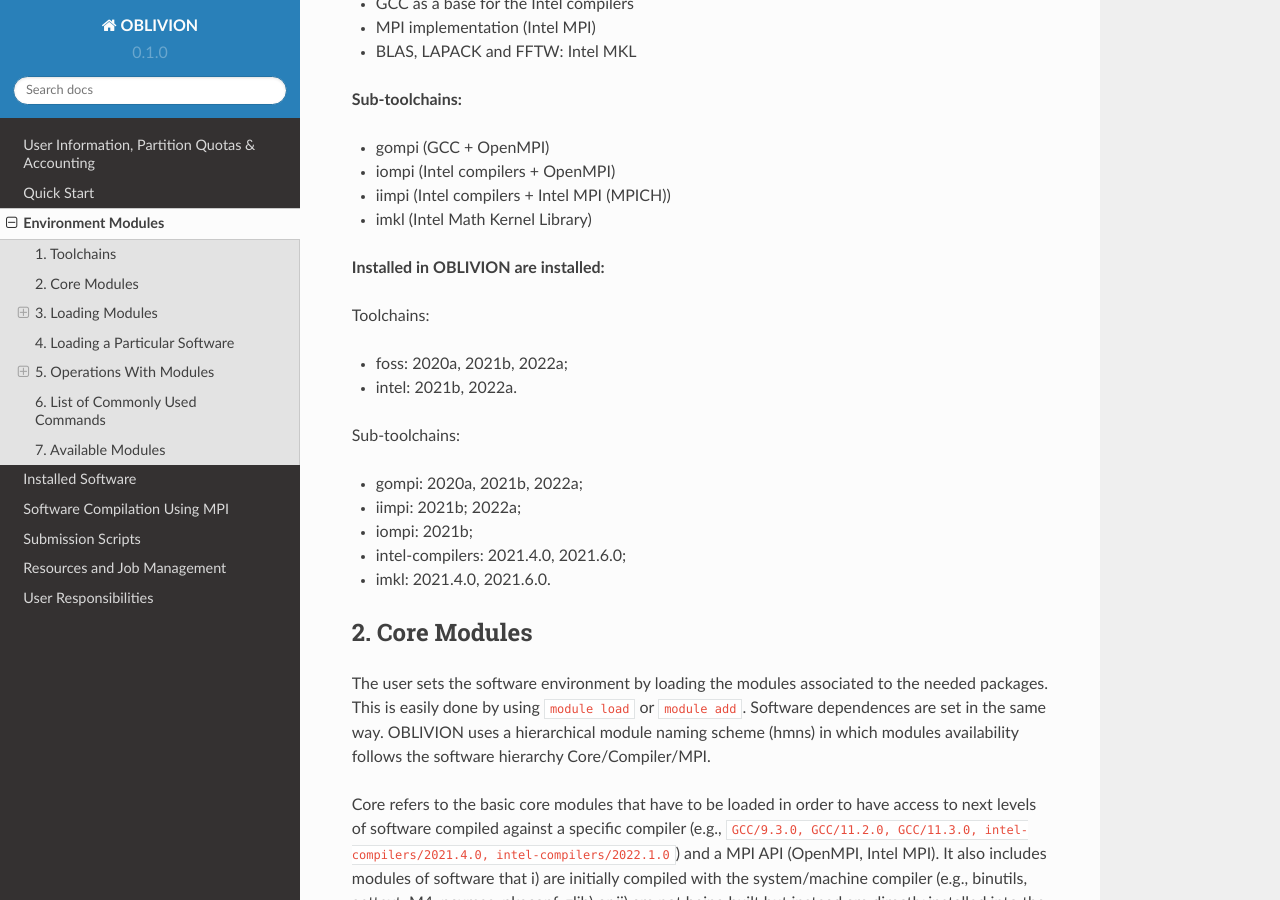
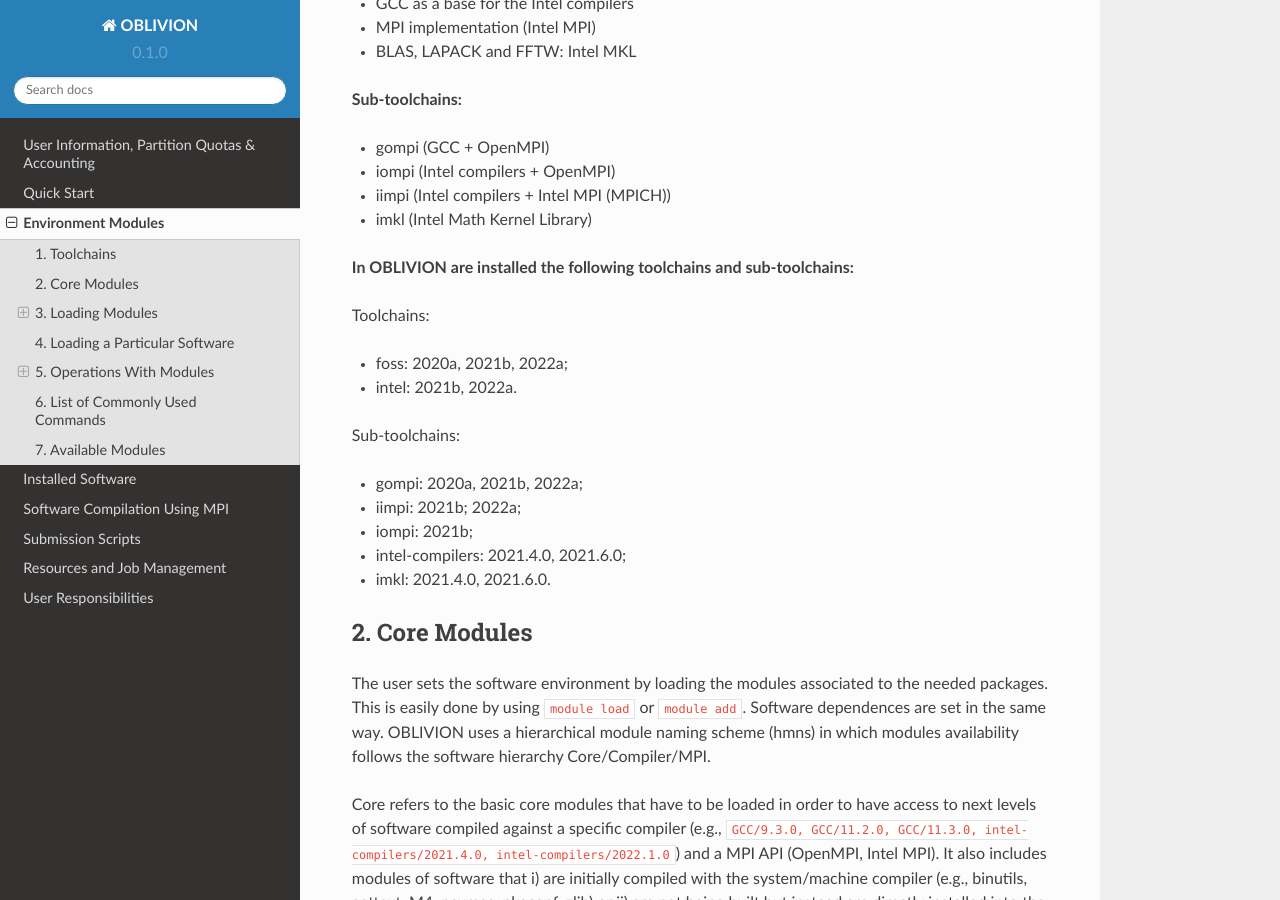
Before and after one commit to mavillez/Oblivion, a Sphinx documentation site: the page built from docs/source/modules.rst, in a window 1280 px wide and 900 px high, scrolled down 728 px. Built offline with Sphinx 7.4.7 and the Read the Docs theme 2.0.0, drawn with Linux system fonts in a browser that asks for light colours.

Commit message:
Update modules.rst

```diff
--- a/docs/source/modules.rst
+++ b/docs/source/modules.rst
@@ -31,7 +31,7 @@
 - imkl (Intel Math Kernel Library)
 
 
-**Installed in OBLIVION are installed:**
+**In OBLIVION are installed the following toolchains and sub-toolchains:**
 
 Toolchains:
 
```
